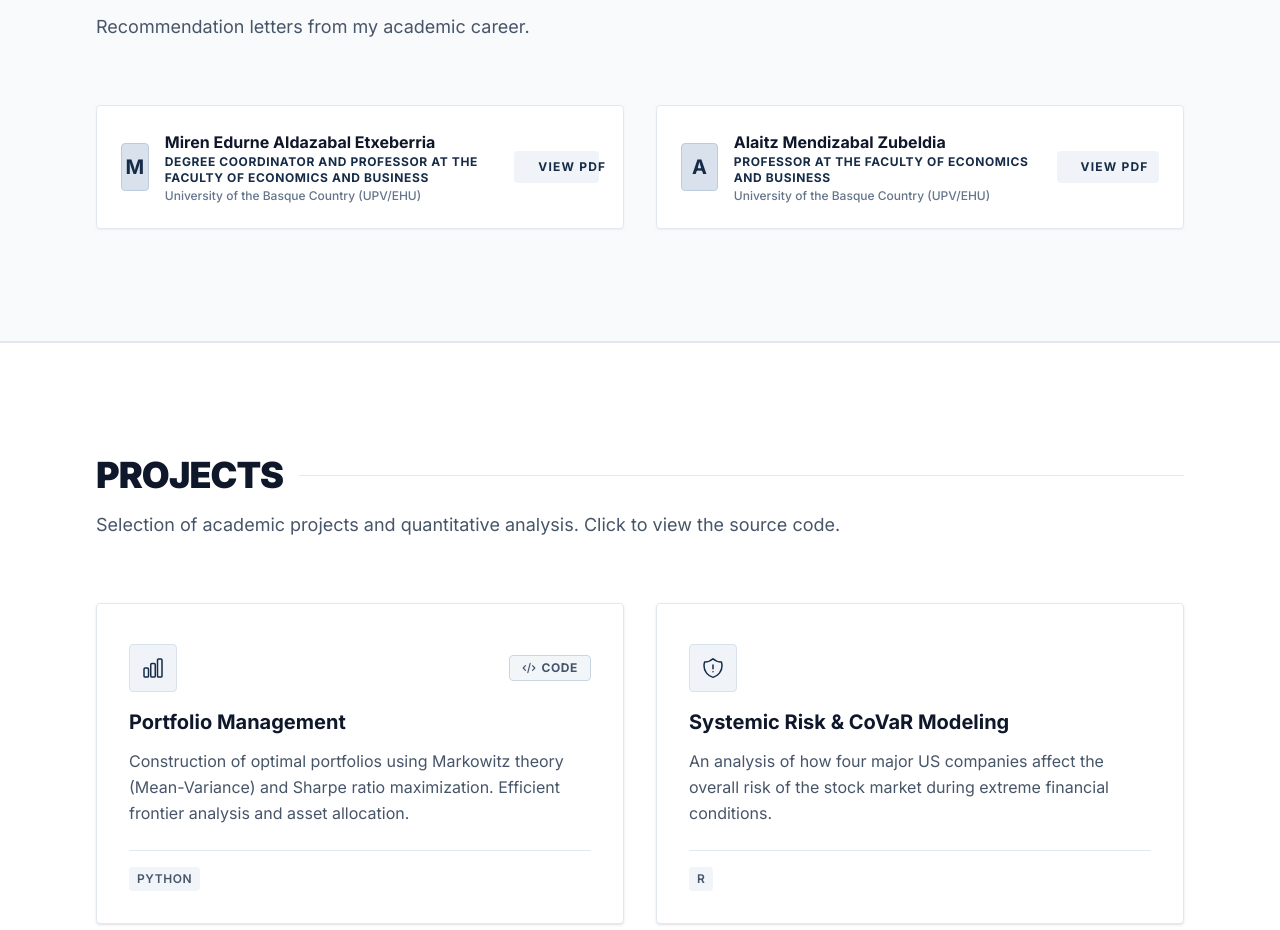
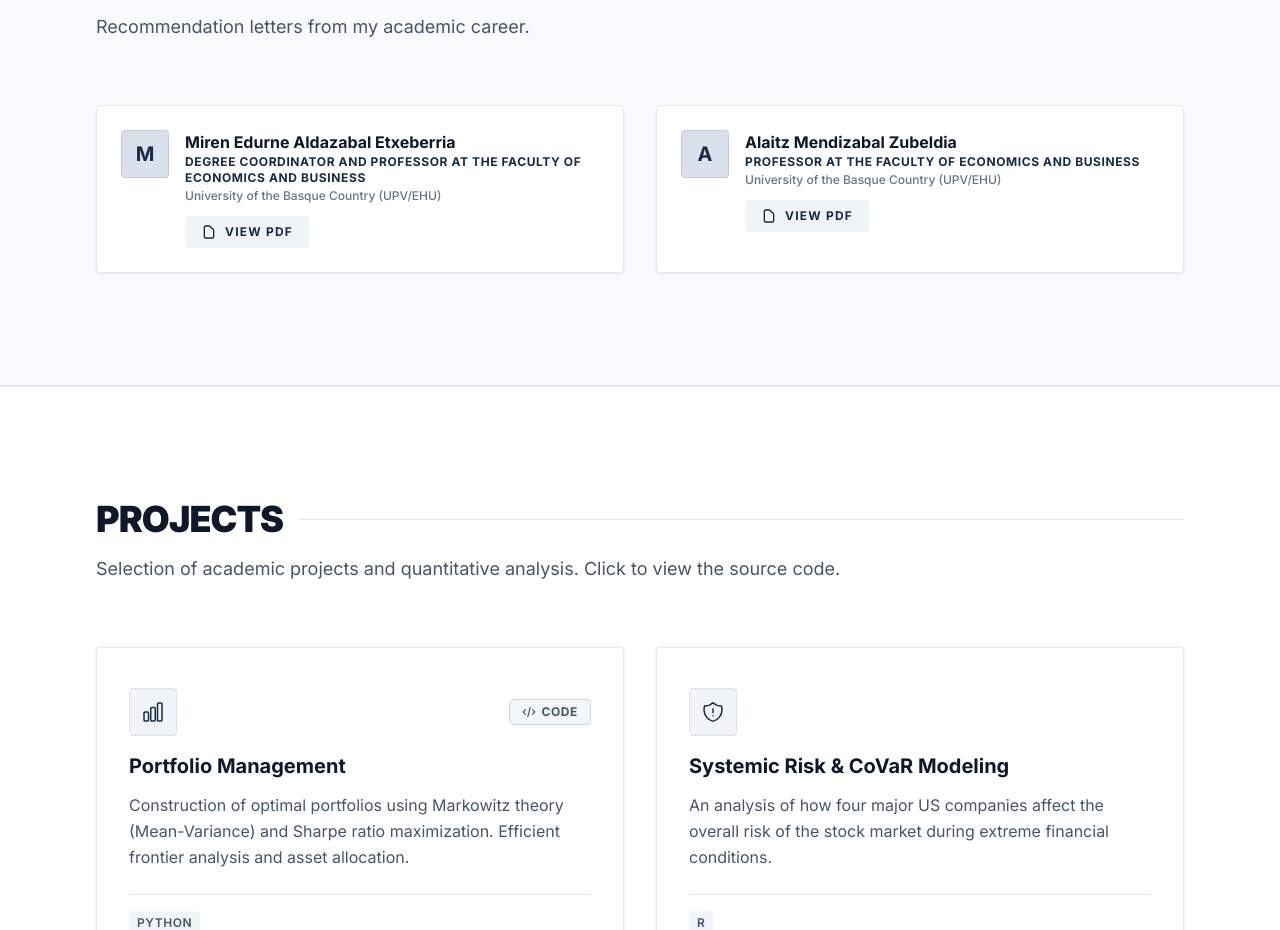
Before and after one commit to gorka022/pagina_web_CV, an Astro site: page / in a window 1280 px wide. Shown: the part 3627-4557 px from the top of the page. Built offline with nearby package versions, Linux system fonts and the light colour scheme; Astro itself is replaced by a stand-in of ours.

Commit message:
view pdf

```diff
--- a/src/components/Recommendations.astro
+++ b/src/components/Recommendations.astro
@@ -29,17 +29,16 @@ import recommendations from "../data/recommendations.json";
             class="glass p-4 sm:p-6 rounded-sm relative group hover:border-primary-500 transition-all duration-300"
             data-animate
           >
-            <div class="flex flex-col items-start sm:flex-row sm:items-center justify-between gap-4 sm:gap-6">
-              <div class="flex items-center gap-4">
+            <div class="flex items-start gap-4">
               {rec.avatar && (
                 <img
                   src={rec.avatar}
                   alt={rec.name}
-                    class="w-12 h-12 rounded-full object-cover border border-surface-200"
+                  class="w-12 h-12 rounded-full object-cover border border-surface-200 flex-shrink-0"
                 />
               )}
               {!rec.avatar && (
-                  <div class="w-12 h-12 rounded bg-primary-100 flex items-center justify-center text-primary-600 font-bold text-xl border border-primary-200">
+                <div class="w-12 h-12 rounded bg-primary-100 flex items-center justify-center text-primary-600 font-bold text-xl border border-primary-200 flex-shrink-0">
                   {rec.name.charAt(0)}
                 </div>
               )}
@@ -68,13 +67,9 @@ import recommendations from "../data/recommendations.json";
                 <p class="text-primary-600 text-xs font-bold uppercase tracking-wider mb-0.5">
                   {rec.role}
                 </p>
-                  <p class="text-surface-500 text-xs font-medium">
+                <p class="text-surface-500 text-xs font-medium mb-3">
                   {rec.university}
                 </p>
-                </div>
-              </div>
-
-              {/* View PDF Button */}
                 {rec.pdfUrl && (
                   <button
                     onclick={`openPDFModal('${rec.pdfUrl}#toolbar=0', 'Recommendation')`}
@@ -98,6 +93,7 @@ import recommendations from "../data/recommendations.json";
                 )}
               </div>
             </div>
+          </div>
         ))
       }
     </div>
```
Lines whose indentation alone changed are shown as unchanged.
